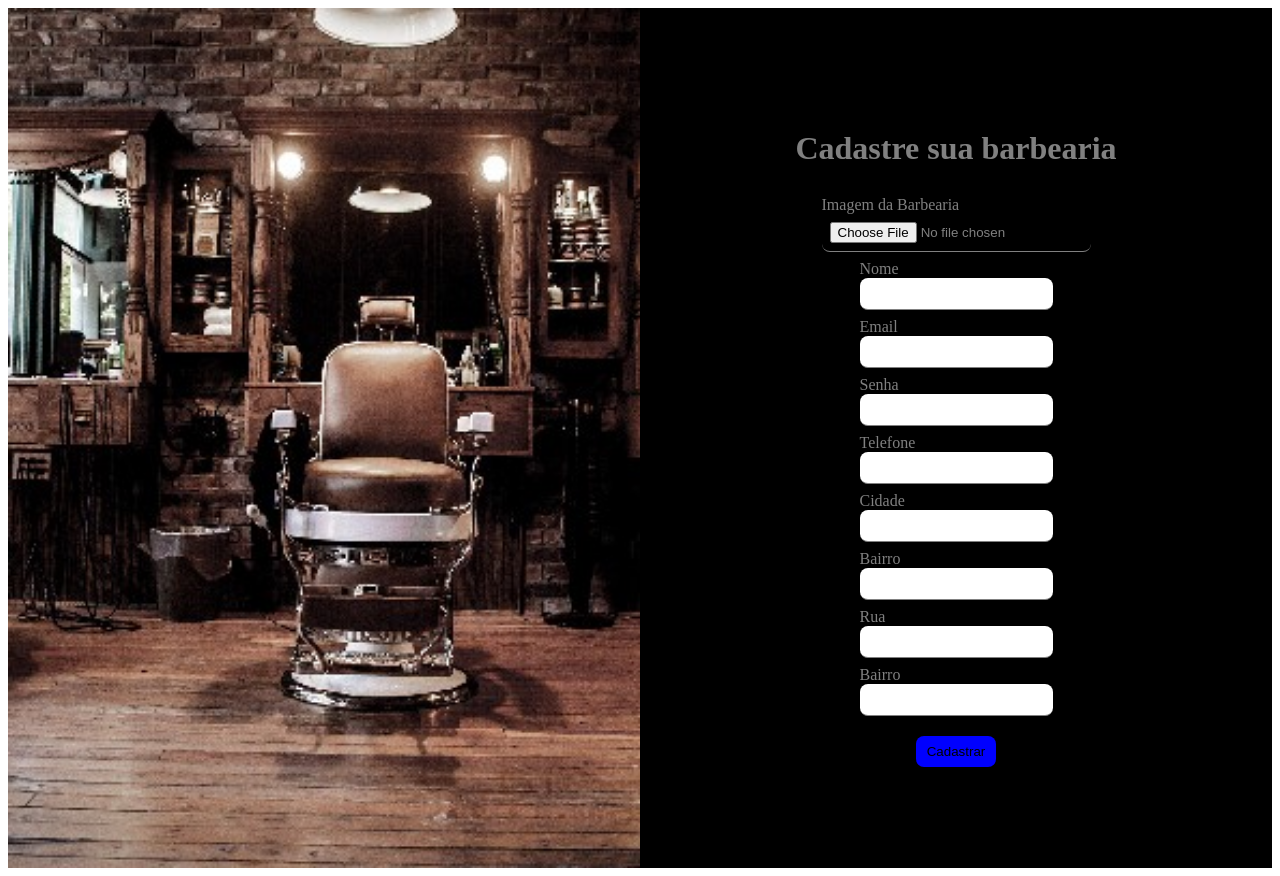
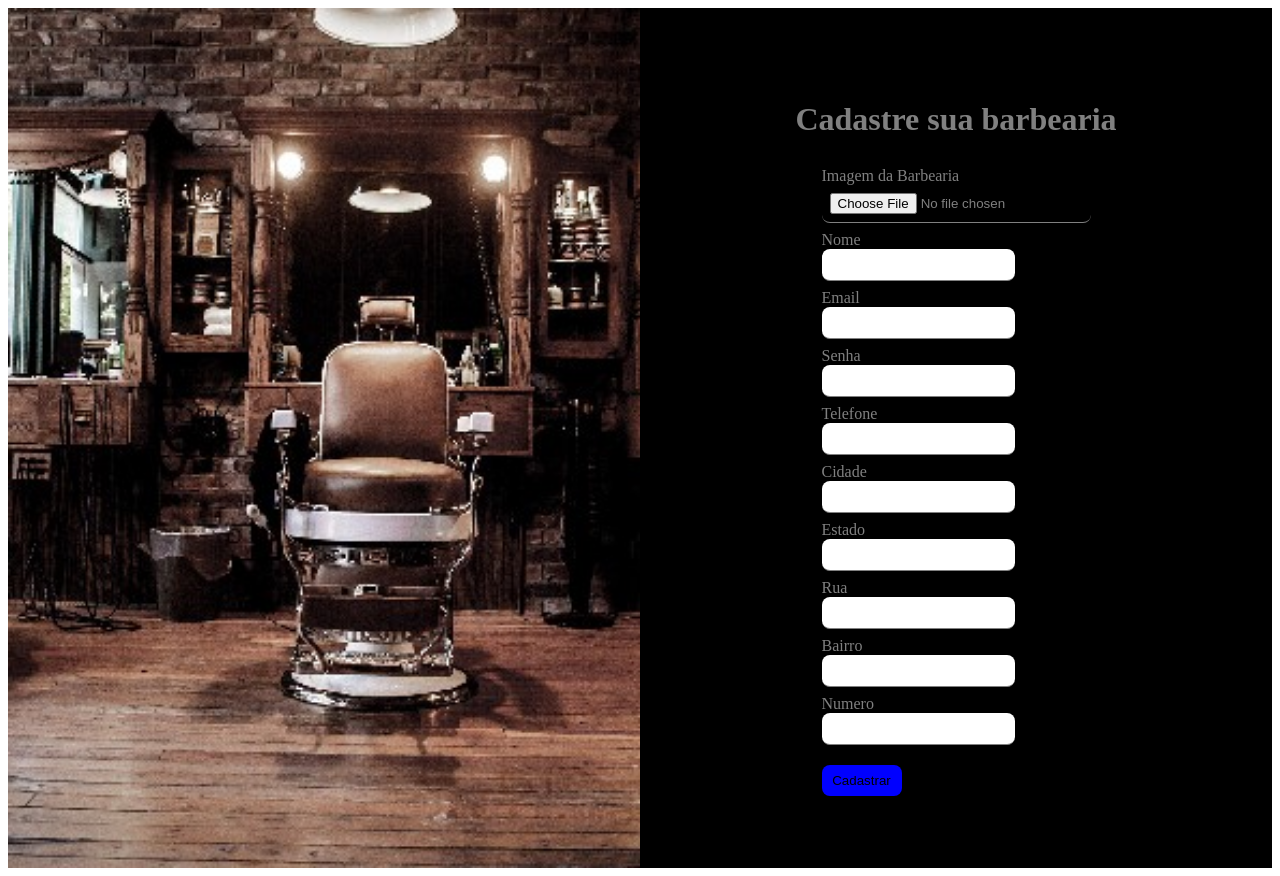
Before and after one commit to gamabn/Babearia-Angular, an Angular app: page /cadastro in a window 1280 px wide. Built offline with nearby package versions, Linux system fonts and the light colour scheme.

Commit message:
fix: Concertando pagina de cadastro

```diff
--- a/src/app/features/pages/cadastro/cadastro.html
+++ b/src/app/features/pages/cadastro/cadastro.html
@@ -2,41 +2,43 @@
   <div class="container-box"></div>
   <div class="formulario">
     <h1>Cadastre sua barbearia</h1>
+
+    <form [formGroup]="form" (ngSubmit)="submit()">
    <div class="input-container">
         <label for="">Imagem da Barbearia</label>
         <input
          id="imagem"
-         [(ngModel)]="image"
+         formControlName="imagem"
          type="file">
    </div>
 
 
     <div class="input-container">
-      <label
-      for="nome">Nome</label>
+      <label for="nome">Nome</label>
       <input
-      [(ngModel)]="name"
-      id="nome"
-      type="text">
-    </div>
+      formControlName="nome"
+        type="text">
+      </div>
+
     <div class="input-container">
       <label for="email">Email</label>
       <input
-      [(ngModel)]="email"
-      id="email"
+      formControlName="email"
       type="text">
     </div>
+
     <div class="input-container">
       <label for="senha">Senha</label>
       <input
-      [(ngModel)]="password"
+     formControlName="password"
       id="senha"
       type="text">
     </div>
+
     <div class="input-container">
       <label for="telefone">Telefone</label>
       <input
-      [(ngModel)]="phone"
+     formControlName="telefone"
       id="telefone"
        type="text">
     </div>
@@ -44,35 +46,45 @@
     <div class="input-container">
       <label for="cidade">Cidade</label>
       <input
-      [(ngModel)]="city"
+     formControlName="city"
       id="cidade"
       type="text">
     </div>
+
     <div class="input-container">
-      <label for="estado">Bairro</label>
+      <label for="estado">Estado</label>
       <input
-      [(ngModel)]="neighborhood"
-      id="estado"
+     formControlName="estado"
       type="text">
     </div>
+
      <div class="input-container">
-      <label for="estado">Rua</label>
+      <label for="street">Rua</label>
       <input
-      [(ngModel)]="street"
-      id="estado"
+      formControlName="street"
+      id="street"
       type="text">
     </div >
+
      <div class="input-container">
       <label for="estado">Bairro</label>
       <input
-      [(ngModel)]="neighborhood"
-      id="estado"
+     formControlName="neighborhood"
+      type="text">
+    </div>
+    <div class="input-container">
+      <label for="estado">Numero</label>
+      <input
+     formControlName="number"
       type="text">
     </div>
 
-    <button class="btn-login" (click)="cadastrar()">
+    <button class="btn-login" (click)="submit()">
       Cadastrar
     </button>
+    </form>
+    <div>
+
   </div>
 
 </div>
--- a/src/app/features/pages/cadastro/cadastro.ts
+++ b/src/app/features/pages/cadastro/cadastro.ts
@@ -1,67 +1,36 @@
 import { Component } from '@angular/core';
-import { FormsModule } from '@angular/forms';
+import { FormsModule, ReactiveFormsModule,FormControl, FormGroup, Validators} from '@angular/forms';
 import { CommonModule } from '@angular/common';
 import { Api } from '../../../core/services/api';
 
-
-interface Funcionario {
-  name: string;
-  email: string;
-  password: string;
-  city: string;
-}
 @Component({
   selector: 'app-cadastro',
   standalone: true,
-  imports: [FormsModule, CommonModule],
+  imports: [FormsModule, CommonModule, ReactiveFormsModule],
   templateUrl: './cadastro.html',
   styleUrl: './cadastro.css'
 })
 export class Cadastro {
-image = '';
- name = '';
- email = '';
- password = '';
- city = '';
- street = '';
- number = '';
- neighborhood = '';
-phone = '';
-//funcionario: Funcionario[] = [];
  constructor(private api: Api) {}
 
-cadastrar(){
+ form = new FormGroup({
+  nome: new FormControl('', [Validators.required, Validators.minLength(3)]),
+  email: new FormControl('', [Validators.required, Validators.email]),
+  password: new FormControl('', [Validators.required, Validators.minLength(6)]),
+  city: new FormControl('', [Validators.required]),
+  street: new FormControl('', [Validators.required]),
+  number: new FormControl('', [Validators.required]),
+  neighborhood: new FormControl('', [Validators.required]),
+  estado: new FormControl('', [Validators.required]),
+ telefone: new FormControl('', [Validators.required]),
+  imagem: new FormControl('', [Validators.required])
+ })
 
-  const dadosCadastro = {
-    name: this.name,
-    email: this.email,
-    password: this.password,
-    city: this.city,
-    street: this.street,
-    number: this.number,
-    neighborhood: this.neighborhood,
-    phone: this.phone,
-    image: this.image
-  };
-
-  console.log('Enviando dados para cadastro:', dadosCadastro);
-
-  this.api.createPost(dadosCadastro).subscribe({
-    next: (res) => {
-      console.log('Cadastro realizado com sucesso!', res);
-      // Aqui você pode adicionar lógica para lidar com o sucesso,
-      // como limpar o formulário, redirecionar o usuário ou mostrar uma mensagem.
-    },
-    error: (err) => {
-      console.error('Erro ao cadastrar:', err);
-      // Aqui você pode adicionar lógica para lidar com o erro,
-      // como mostrar uma mensagem de erro para o usuário.
-    }
-  });
-
+ submit(){
+  console.log(this.form.value);
+    if (this.form.invalid) {
+    this.form.markAllAsTouched();
+    return;
+  }
+ }
 }
-//console.log('Nome do barbeiro',this.nome);
-
-
-
-}
```
